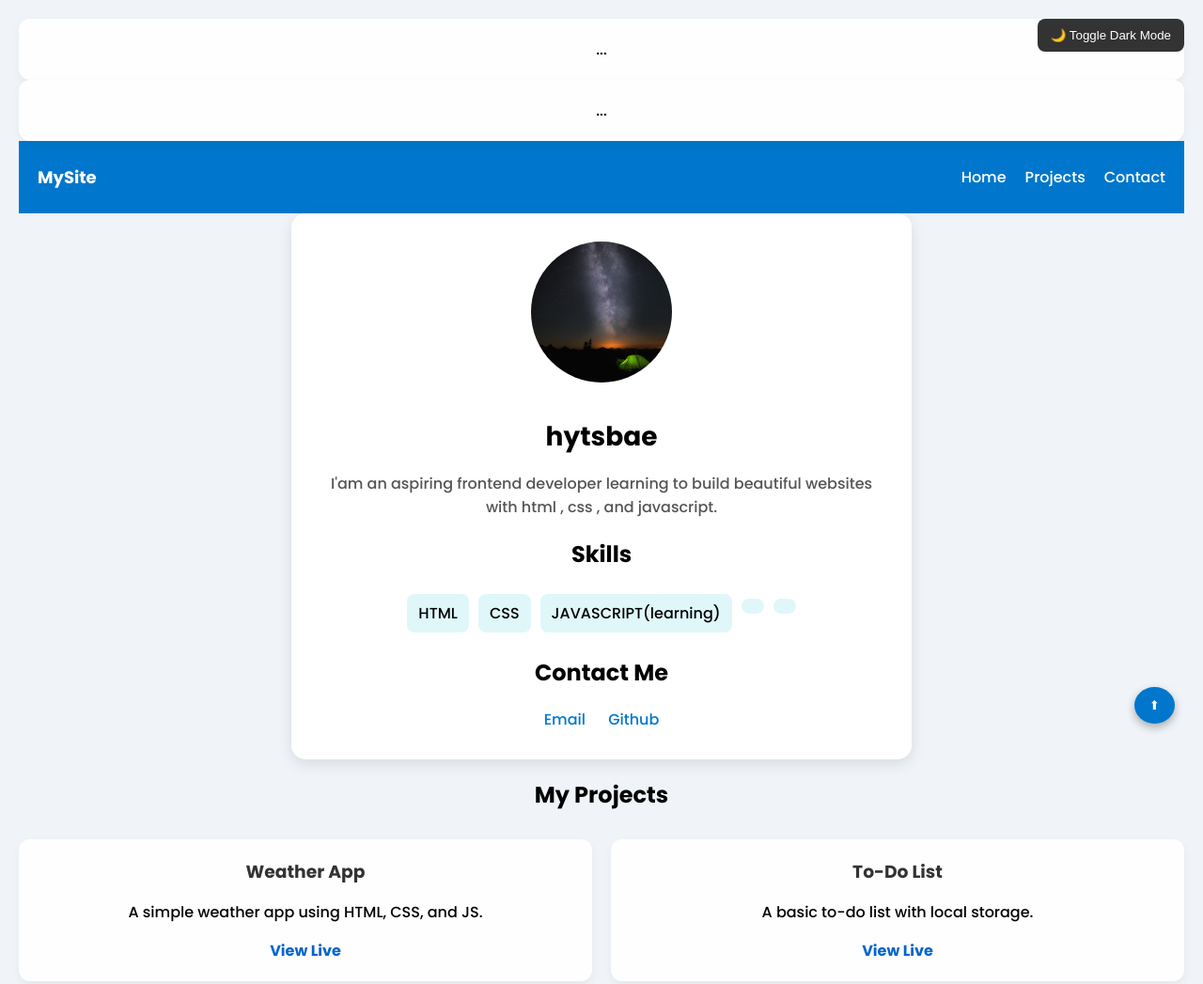
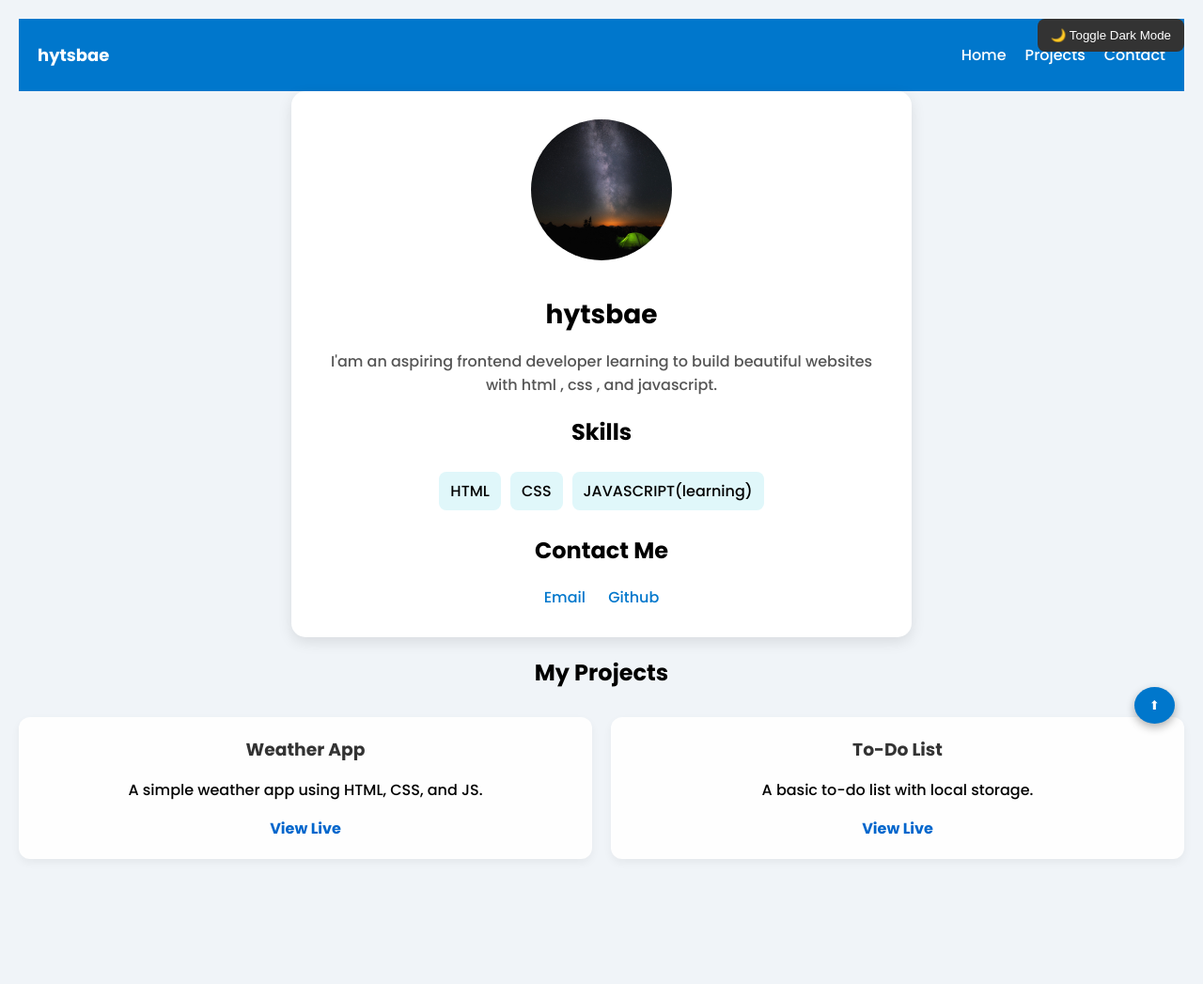
Before and after one commit to 4our6ixintel/portofolio-site, a plain HTML site: page index.html in a window 1280 px wide. Shown: the whole page at 94% size. After the commit the page ends 934 px from the top, so only its background shows below. Drawn offline with nearby package versions, Linux system fonts and the light colour scheme.

Commit message:
Updated website info

```diff
--- a/index.html
+++ b/index.html
@@ -13,15 +13,9 @@
 
 </head>
 <body>
-    <div class="project-card" data-aos="fade-up">
-  ...
-</div>
-
-    <div class="project-card scroll-hidden"> ... </div>
-
     <button class="dark-toggle" onclick="toggleDarkMode()">🌙 Toggle Dark Mode</button>
 <nav class="nav">
-  <div class="logo">MySite</div>
+  <div class="logo">hytsbae</div>
   <div class="hamburger" onclick="toggleMenu()">☰</div>
   <ul class="nav-links" id="navLinks">
     <li><a href="#">Home</a></li>
@@ -40,8 +34,6 @@
             <li>HTML</li1>
             <li>CSS</li2>
             <li>JAVASCRIPT(learning)</li3>
-            <li></li4>
-            <li></li5>
         </ul>
 
         <h2>Contact Me</h2>
--- a/style.css
+++ b/style.css
@@ -6,7 +6,9 @@ body {
   text-align: center;
 }
 
-
+html {
+  scroll-behavior: smooth;
+}
 
 .container {
   max-width: 600px;
```
